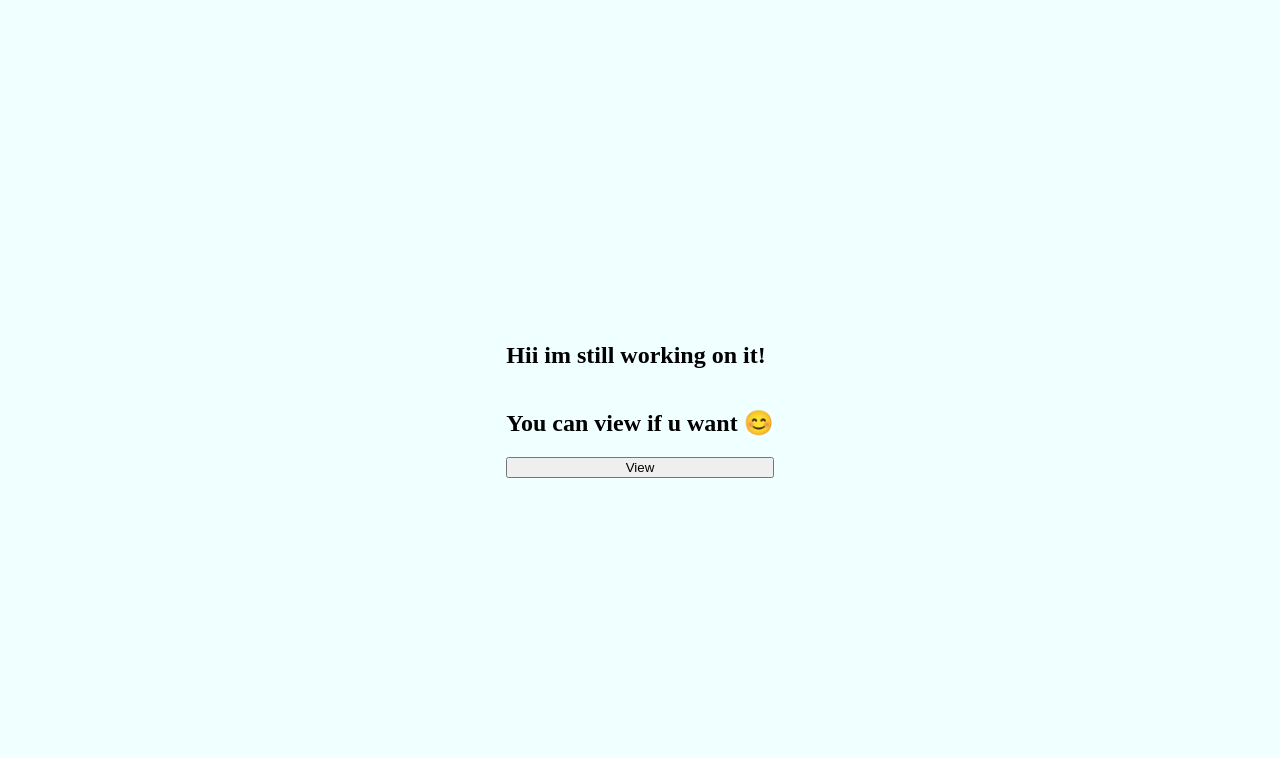
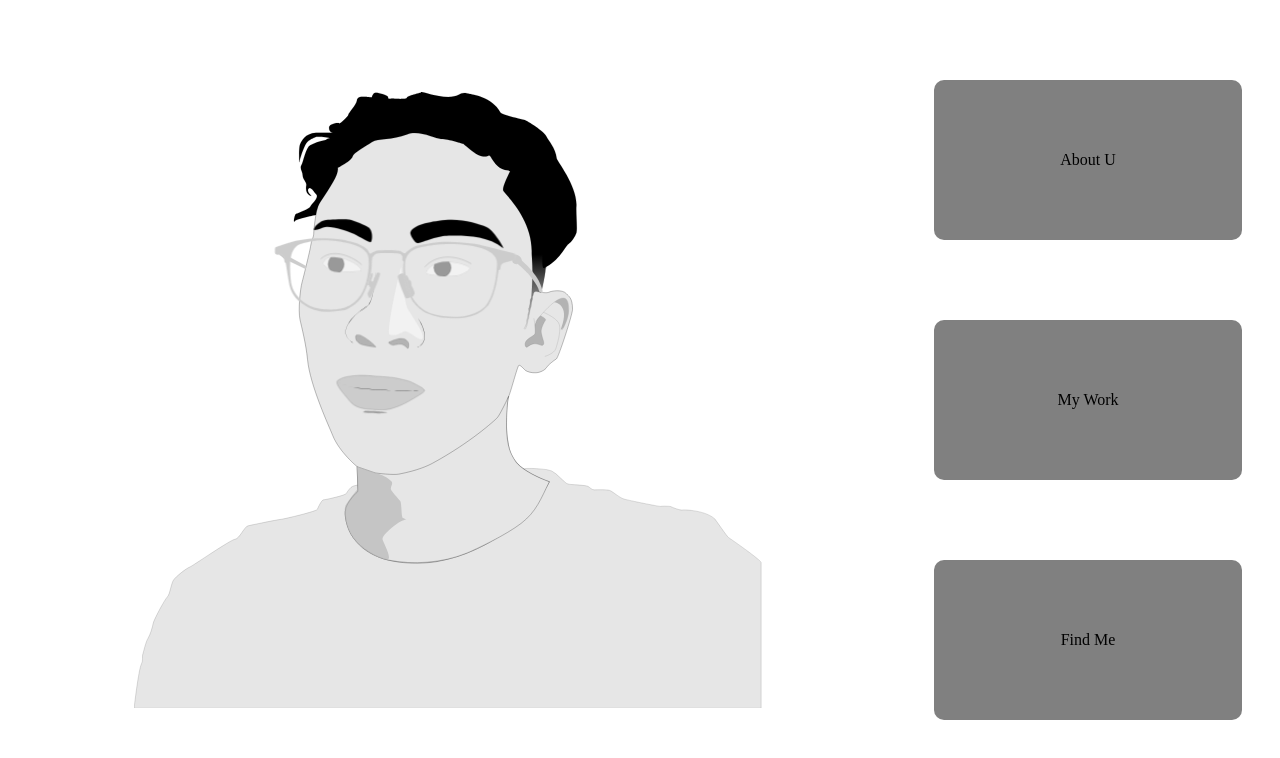
Before and after one commit to Azzahabie/ReactJS-Playground, a React (Create React App) app: page / in a window 1280 px wide. Shown: the top 758 px of the page. Built offline with nearby package versions, Linux system fonts and the light colour scheme.

Commit message:
added router navigation

```diff
--- a/package.json
+++ b/package.json
@@ -8,6 +8,7 @@
     "@testing-library/user-event": "^12.8.3",
     "react": "^17.0.2",
     "react-dom": "^17.0.2",
+    "react-router-dom": "^6.0.1",
     "react-scripts": "4.0.3",
     "styled-components": "^5.3.0",
     "web-vitals": "^1.1.2"
--- a/src/App.js
+++ b/src/App.js
@@ -1,39 +1,45 @@
 import React, { Component } from "react";
 import {
   Homepage,
-  InProgress
+  InProgress,
+  AboutMe,
+  NavBar
 } from "./components";
 import {
   GlobalStyle,
   GlobalCenteredDiv,
   GlobalMainContainer,
 } from "./globalStyles";
+import { BrowserRouter, Route, Routes } from 'react-router-dom';
+
 
 
 export default class App extends Component {
-  constructor(){
+  constructor() {
     super()
     this.state = {
-      readNotification : false
+      readNotification: true
     }
   }
-  componentDidMount(){
+  componentDidMount() {
     document.body.style.margin = 0
     document.body.style.padding = 0
   }
-  test = () =>{
-    this.setState({readNotification:true})
+  test = () => {
+    this.setState({ readNotification: true })
   }
   render() {
     return (
       <>
-            {!this.state.readNotification ?
+        {!this.state.readNotification ?
 
-            <InProgress testFunc={this.test}>
+          <InProgress testFunc={this.test}>
 
-            </InProgress>
+          </InProgress>
 
-            :  <Homepage> </Homepage>}
+          :
+          <Homepage>
+          </Homepage>}
 
       </>
     )
--- /dev/null
+++ b/src/components/aboutMe/aboutMe.js
@@ -0,0 +1,11 @@
+import React, { Component } from 'react'
+
+export default class AboutMe extends Component {
+    render() {
+        return (
+            <div>
+                <h2>hi</h2>
+            </div>
+        )
+    }
+}
--- /dev/null
+++ b/src/components/findMe/findMe.js
@@ -0,0 +1,11 @@
+import React, { Component } from 'react'
+
+export default class FindMe extends Component {
+    render() {
+        return (
+            <div>
+                Find Me
+            </div>
+        )
+    }
+}
--- a/src/components/homepage/homepage.js
+++ b/src/components/homepage/homepage.js
@@ -1,7 +1,10 @@
 import { LeftContainer, MainContainer, RightContainer } from './homepage.elements'
-import { Container_1, Container_2, Container_3, SubContainer_1, SubContainer_2, SubContainer_3 } from './rightContainerItems.elements'
+import { Container_1, Container_2, Container_3, SubContainer_1, SubContainer_2, SubContainer_3, NavLink } from './rightContainerItems.elements'
 import './svg.css'
 import React, { Component } from 'react'
+import { Route, Routes, Link } from 'react-router-dom'
+import { AboutMe } from '../../components'
+
 
 export default class Homepage extends Component {
 
@@ -93,17 +96,17 @@ export default class Homepage extends Component {
                 <RightContainer>
                     <Container_1>
                         <SubContainer_1>
-                            <p>About Me</p>
+                            <NavLink to="/about">About U</NavLink>
                         </SubContainer_1>
                     </Container_1>
                     <Container_2>
                         <SubContainer_2>
-                            <p>My Work</p>
+                        <NavLink to="/myWork">My Work</NavLink>
                         </SubContainer_2>
                     </Container_2>
                     <Container_3>
                         <SubContainer_3>
-                            <p>Find Me</p>
+                        <NavLink to="/findMe">Find Me</NavLink>
                         </SubContainer_3>
 
                     </Container_3>
--- a/src/components/homepage/rightContainerItems.elements.js
+++ b/src/components/homepage/rightContainerItems.elements.js
@@ -1,5 +1,6 @@
 //eslint-disable-next-line
 import styled, { keyframes } from "styled-components";
+import { Link } from "react-router-dom";
 
 const fadeInAnimation = keyframes`
     0% { opacity: 0 }
@@ -7,6 +8,7 @@ const fadeInAnimation = keyframes`
     60% {  opacity: 0.7; }
     100% { opacity: 1 }
 `;
+
 export const Container_1 = styled.div`
     opacity:0;
     width:80%;
@@ -46,6 +48,20 @@ export const SubContainer_1 = styled.div`
   }
 `;
 
+export const NavLink = styled(Link)`
+      color: black;
+      text-decoration: none;
+      &:hover {
+        color: black;
+      }
+      &:active{
+        color: black;
+      }
+      &:visited{
+        color: black;
+      }
+`
+
 export const SubContainer_2 = styled(SubContainer_1)``;
 
 export const SubContainer_3 = styled(SubContainer_1)``;
--- a/src/components/index.js
+++ b/src/components/index.js
@@ -1,7 +1,10 @@
 export {default as NavBar} from './navbar/navbar'
 export {default as OpeningAnim} from './OpeningAnim/openingAnim'
 export {default as ClosingAnim} from './closingAnim/closingAnim'
-export { default as StyledJumbotron } from './jumbotron/jumbotron'
+export {default as StyledJumbotron} from './jumbotron/jumbotron'
 export {default as TaskContainer} from './tasksContainer/taskContainer'
 export {default as Homepage} from './homepage/homepage'
 export {default as InProgress} from './inProgress/inProgress'
+export {default as AboutMe} from './aboutMe/aboutMe'
+export {default as MyWork} from './myWork/myWork'
+export {default as FindMe} from './findMe/findMe'
--- /dev/null
+++ b/src/components/myWork/myWork.js
@@ -0,0 +1,11 @@
+import React, { Component } from 'react'
+
+export default class MyWork extends Component {
+    render() {
+        return (
+            <div>
+                My work
+            </div>
+        )
+    }
+}
--- a/src/index.js
+++ b/src/index.js
@@ -1,10 +1,19 @@
 import React from 'react';
 import ReactDOM from 'react-dom';
 import App from './App';
+import { BrowserRouter, Route, Routes } from 'react-router-dom';
+import {AboutMe,FindMe,MyWork} from './components/index'
 
 
 ReactDOM.render(
-    <App />
+    <BrowserRouter>
+    <Routes>
+      <Route path="/" element={<App />} />
+      <Route path="about" element={<AboutMe />} />
+      <Route path="myWork" element={<MyWork />} />
+      <Route path="findMe" element={<FindMe />} />
+    </Routes>
+  </BrowserRouter>
     ,
-document.getElementById('root')
+    document.getElementById('root')
 );
```
Also changed, not shown: src/components/homepage/svg.css (line endings or trailing spaces), 1 other file (tests, documents, lock files or other folders).
